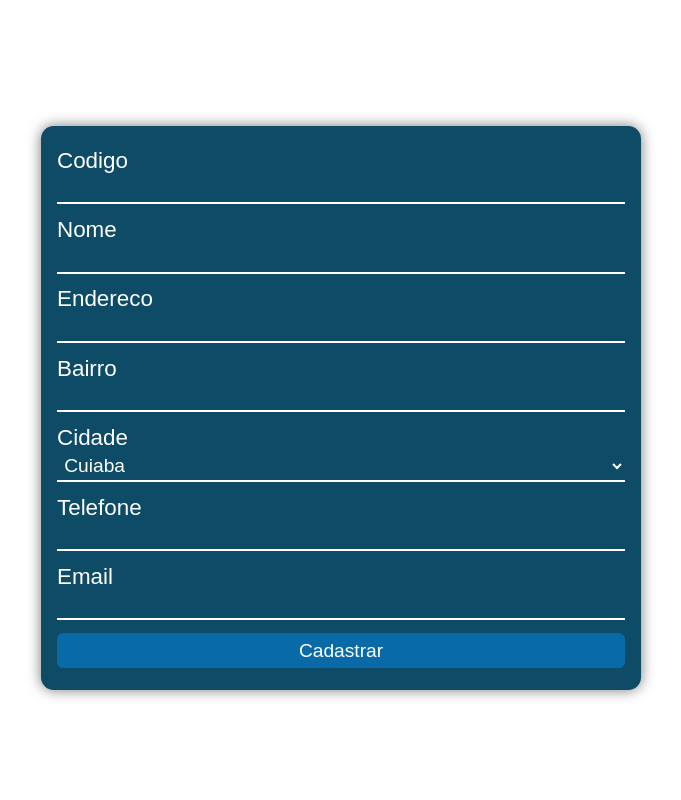
After one commit to Edu-Henrique/Exercicio03, a PHP site: page /participanteForm.php in a window 1280 px wide. The commit adds this page. Shown: the whole page, without its empty margins (299-980 px from the left). Run offline with PHP 8.4, Linux system fonts and the light colour scheme.

Commit message:
Adicionado Cadastro de Participante

```diff
--- a/Nivel1/ministranteForm.php
+++ b/Nivel1/ministranteForm.php
@@ -3,7 +3,7 @@
 <head>
     <meta charset="UTF-8">
     <meta name="viewport" content="width=device-width, initial-scale=1.0">
-    <title>Palestra</title>
+    <title>Ministrante</title>
     <link rel="stylesheet" href="./css/style.css">
 </head>
 <body>
--- /dev/null
+++ b/Nivel1/participanteForm.php
@@ -0,0 +1,48 @@
+<!DOCTYPE html>
+<html lang="pt-br">
+<head>
+    <meta charset="UTF-8">
+    <meta name="viewport" content="width=device-width, initial-scale=1.0">
+    <title>Participante</title>
+    <link rel="stylesheet" href="./css/style.css">
+</head>
+<body>
+    <form enctype="multipart/form-data" action="insertParticipante.php" method="post">
+        <label for="id">
+            Codigo
+            <input type="number" name="id" id="id" readonly>
+        </label>
+        <label for="nome">
+            Nome
+            <input type="text" name="nome" id="nome" >
+        </label>
+        <label for="endereco">
+            Endereco
+            <input type="text" name="endereco" id="endereco" >
+        </label>
+        <label for="bairro">
+            Bairro
+            <input type="text" name="bairro" id="bairro" >
+        </label>
+        <label for="cidade">
+            Cidade
+            <select name="cidade" id="cidade">
+                <option value="1">Cuiaba</option>
+                <option value="2">Cáceres</option>
+                <option value="3">Lucas do Rio Verde</option>
+                <option value="4">Varzea Grande</option>
+                <option value="5">Sinop</option>
+            </select>
+        </label>
+        <label for="telefone">
+            Telefone
+            <input type="text" name="telefone" id="telefone" >
+        </label>
+        <label for="email">
+            Email
+            <input type="email" name="email" id="email" >
+        </label>
+        <input type="submit" value="Cadastrar">
+    </form>
+</body>
+</html>
```
Also changed, not shown: Nivel1/insertParticipante.php (added, +15 -0 lines).
